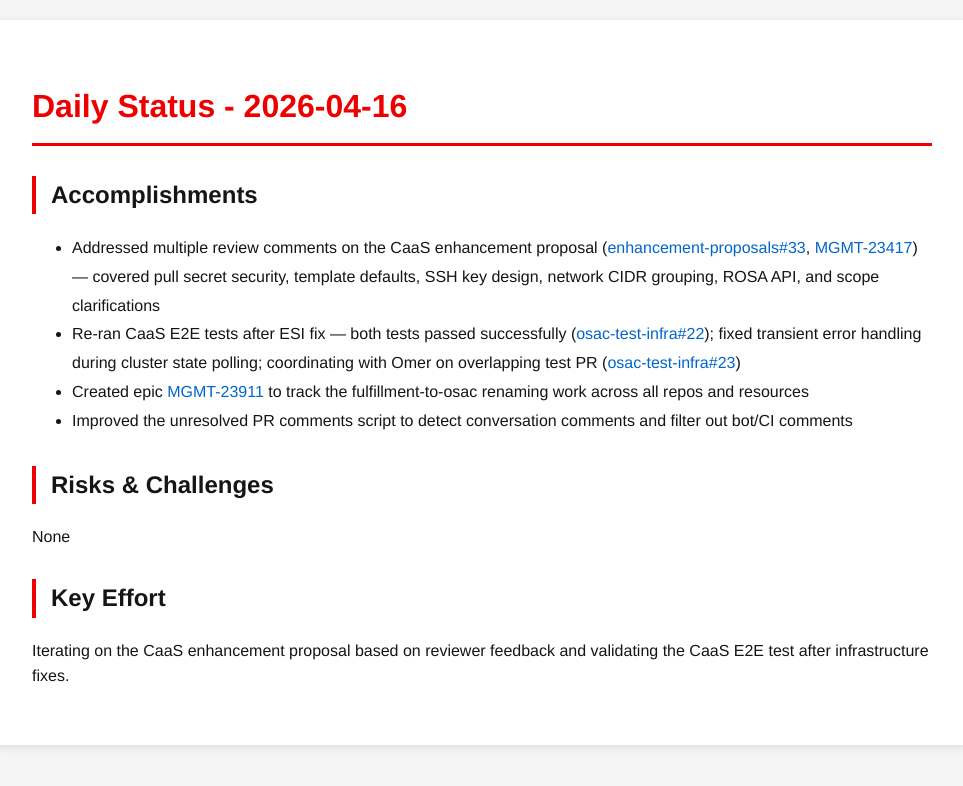
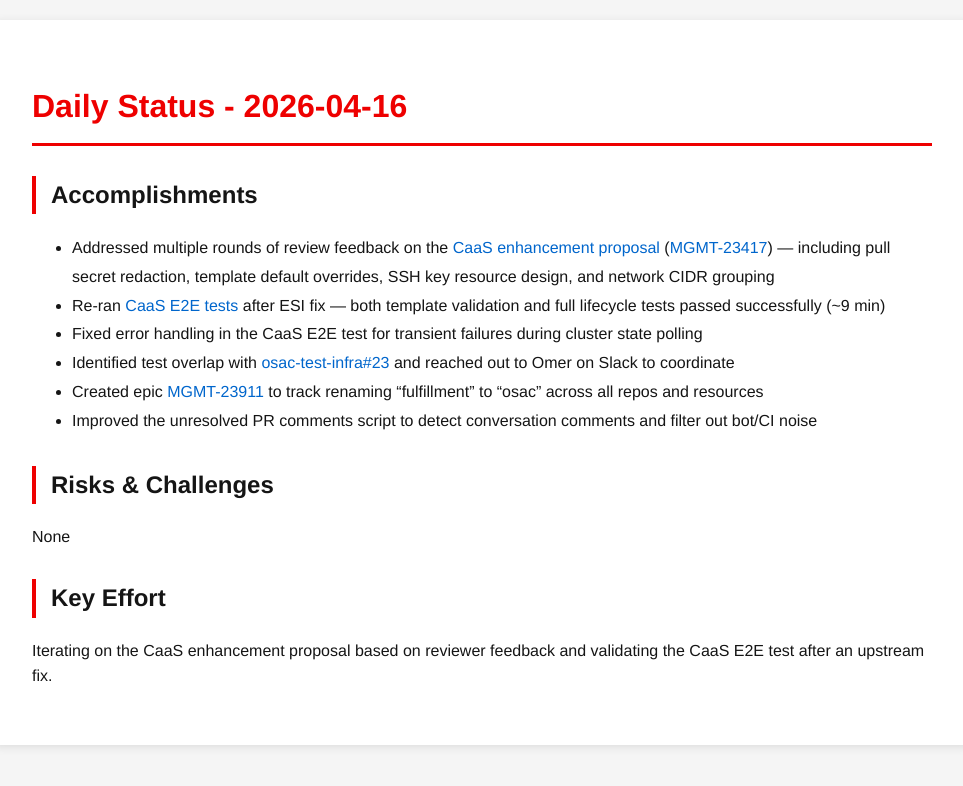
Before and after one commit to tzvatot/daily-status, a Jekyll site: the page built from 2026-04-16.md, in a window 1280 px wide. Shown: the top 786 px of the page, without its empty margins (158-1121 px from the left). Built offline with Jekyll 4.4.1, drawn with Linux system fonts in a browser that asks for light colours.

Commit message:
Daily status update - 2026-04-16

```diff
--- a/2026-04-16.md
+++ b/2026-04-16.md
@@ -7,13 +7,15 @@
 # Daily Status - 2026-04-16
 
 ## Accomplishments
-- Addressed multiple review comments on the CaaS enhancement proposal ([enhancement-proposals#33](https://github.com/osac-project/enhancement-proposals/pull/33), [MGMT-23417](https://issues.redhat.com/browse/MGMT-23417)) — covered pull secret security, template defaults, SSH key design, network CIDR grouping, ROSA API, and scope clarifications
-- Re-ran CaaS E2E tests after ESI fix — both tests passed successfully ([osac-test-infra#22](https://github.com/osac-project/osac-test-infra/pull/22)); fixed transient error handling during cluster state polling; coordinating with Omer on overlapping test PR ([osac-test-infra#23](https://github.com/osac-project/osac-test-infra/pull/23))
-- Created epic [MGMT-23911](https://issues.redhat.com/browse/MGMT-23911) to track the fulfillment-to-osac renaming work across all repos and resources
-- Improved the unresolved PR comments script to detect conversation comments and filter out bot/CI comments
+- Addressed multiple rounds of review feedback on the [CaaS enhancement proposal](https://github.com/osac-project/enhancement-proposals/pull/33) ([MGMT-23417](https://issues.redhat.com/browse/MGMT-23417)) — including pull secret redaction, template default overrides, SSH key resource design, and network CIDR grouping
+- Re-ran [CaaS E2E tests](https://github.com/osac-project/osac-test-infra/pull/22) after ESI fix — both template validation and full lifecycle tests passed successfully (~9 min)
+- Fixed error handling in the CaaS E2E test for transient failures during cluster state polling
+- Identified test overlap with [osac-test-infra#23](https://github.com/osac-project/osac-test-infra/pull/23) and reached out to Omer on Slack to coordinate
+- Created epic [MGMT-23911](https://issues.redhat.com/browse/MGMT-23911) to track renaming "fulfillment" to "osac" across all repos and resources
+- Improved the unresolved PR comments script to detect conversation comments and filter out bot/CI noise
 
 ## Risks & Challenges
 None
 
 ## Key Effort
-Iterating on the CaaS enhancement proposal based on reviewer feedback and validating the CaaS E2E test after infrastructure fixes.
+Iterating on the CaaS enhancement proposal based on reviewer feedback and validating the CaaS E2E test after an upstream fix.
```
